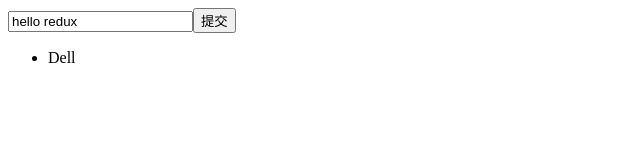
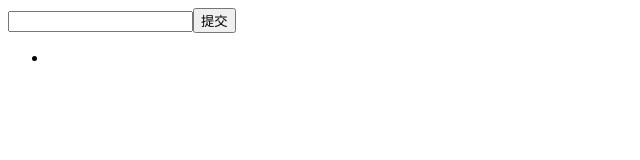
Before and after one commit to sunjdk/LearnReactJs, a React (Create React App) app: page / in a window 1280 px wide. Both pictures are taken after a click on the button "提交". Shown: the top 160 px of the page, without its empty margins (0-640 px from the left). Built offline with nearby package versions, Linux system fonts and the light colour scheme.

Commit message:
重写 todolist 复习项目

```diff
--- a/src/TodoList.js
+++ b/src/TodoList.js
@@ -1,37 +1,35 @@
-import { Component } from "react";
 import { connect } from "react-redux";
 // import store from "./store";
 
-class TodoList extends Component{
-  // constructor(props){
-  //   super(props);
-  //   this.state=store.getState()
-  // }
-  render(){
+
+
+// 将todulist ui 部分提取出来作为无状态组件
+
+const TodoList=(props)=>{
+  const {inputValue,changeInputValue,handleClick,list,handleDelete}=props;
   return(
     <div>
       <div>
-          <input value={this.props.inputValue} onChange={this.props.changeInputValue.bind(this)}/>
-          <button onClick={this.handleClick.bind(this)}>提交</button>
+        <input value={inputValue} onChange={changeInputValue.bind(this)}/>
+        <button onClick={handleClick}>提交</button>
       </div>
       <ul>
-          <li>Dell</li>
+        {
+          list.map((item,index)=>{
+            return <li onClick={handleDelete} key={index}>{item}</li>
+          })
+        }
       </ul>
     </div>
   )
 }
 
-  handleInputChange(e){
-    console.log(e.target.value);
-  }
-  handleClick(e){
-    console.log(e);
-  }
-}
+
 // 第一种连接方式：
 const mapStateToProps=(state)=>{
   return {
-    inputValue:state.inputValue
+    inputValue:state.inputValue,
+    list:state.list
   }
 }
 const mapDispatchToProps=(dispatch)=>{
@@ -43,6 +41,22 @@ const mapDispatchToProps=(dispatch)=>{
         value:e.target.value
       }
       dispatch(action)
+    },
+
+    handleClick(){
+      console.log(1543);
+      const action={
+        type:'add_item'
+      }
+      dispatch(action)
+    },
+
+    handleDelete(index){
+      const action={
+        type:'delete_item',
+        index,
+      }
+      dispatch(action)
     }
   }
 }
--- a/src/store/reducer.js
+++ b/src/store/reducer.js
@@ -1,5 +1,5 @@
 const defaultState={
-  inputValue:'hello redux',
+  inputValue:'',
   list:[]
 }
 
@@ -10,5 +10,11 @@ export default (state=defaultState,action)=>{
     newState.inputValue=action.value;
     return newState
   }
+  if(action.type==='add_item'){
+    const newState=JSON.parse(JSON.stringify(state))
+    newState.list.push(newState.inputValue)
+    newState.inputValue=''
+    return newState;
+  }
   return state
 }
```
Also changed, not shown: doc/lession41.md (added, +15 -0 lines), src/store/actionCreater.js (added), src/store/actionTypes.js (added). Lines whose indentation alone changed are shown as unchanged.
